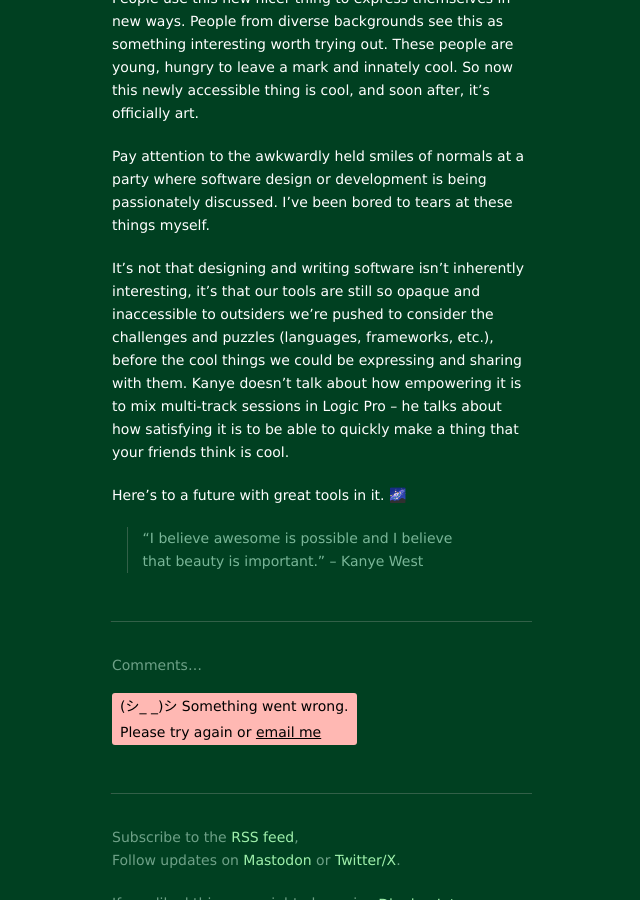
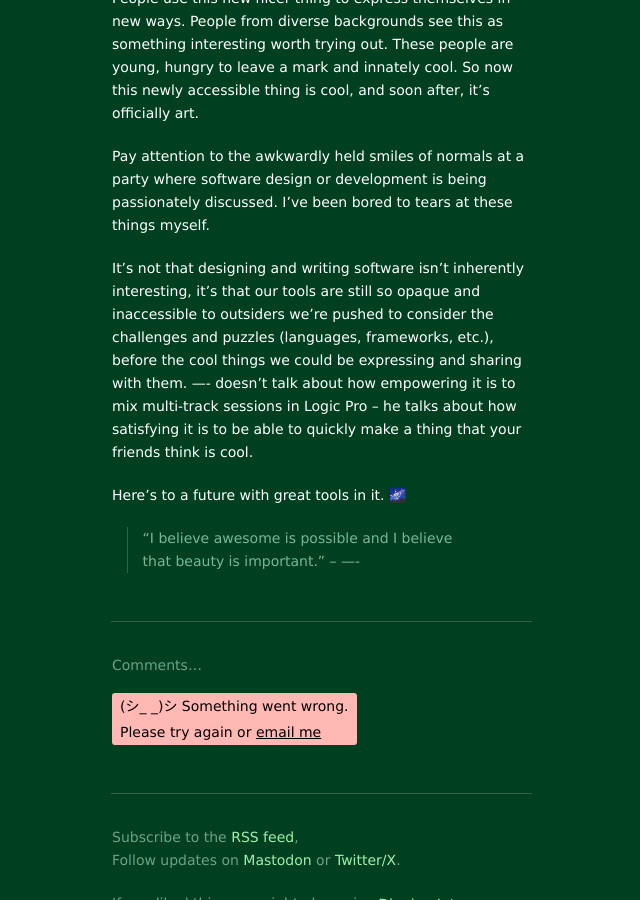
Before and after one commit to pketh/pketh.github.io, a Jekyll site: the page built from _posts/2015-05-10-better-tools.md, in a window 1280 px wide and 900 px high, scrolled down 710 px. Shown: the whole window, without its empty margins (458-1098 px from the left). Built offline with Jekyll 4.4.1, drawn with Linux system fonts in a browser that asks for light colours; some of the changed text lies outside the part shown.

Commit message:
remove now-lame reference

```diff
--- a/_posts/2015-05-10-better-tools.md
+++ b/_posts/2015-05-10-better-tools.md
@@ -4,7 +4,7 @@ title:  "What Better Tools Really Mean"
 tags: learning
 ---
 
-In an old issue of [PAPER][paper], Kanye West writes about art school and music:
+In an old issue of PAPER mag, ---- writes about art school and music:
 
 > “I’d have an assignment to do an ink drawing that took me two weeks, three weeks, and I’d show it to my friends and they’d say, ‘Cool. My friend can draw. Now let’s go play ball. Let’s go downtown and talk to some girls.' But when I’d work on a track, I’d work on it for just that afternoon — chop up a sample, put some drums to it. And if my friends liked it, we’d make a tape of it and play it all the way downtown. We’d listen to it all night, keep rewinding it. I made a decision at that point to focus on painting with sound instead of painting visually.”
 
@@ -14,10 +14,8 @@ People use this new nicer thing to express themselves in new ways. People from d
 
 Pay attention to the awkwardly held smiles of normals at a party where software design or development is being passionately discussed. I’ve been bored to tears at these things myself.
 
-It’s not that designing and writing software isn’t inherently interesting, it’s that our tools are still so opaque and inaccessible to outsiders we're pushed to consider the challenges and puzzles (languages, frameworks, etc.), before the cool things we could be expressing and sharing with them. Kanye doesn’t talk about how empowering it is to mix multi-track sessions in Logic Pro – he talks about how satisfying it is to be able to quickly make a thing that your friends think is cool.
+It’s not that designing and writing software isn’t inherently interesting, it’s that our tools are still so opaque and inaccessible to outsiders we're pushed to consider the challenges and puzzles (languages, frameworks, etc.), before the cool things we could be expressing and sharing with them. ---- doesn’t talk about how empowering it is to mix multi-track sessions in Logic Pro – he talks about how satisfying it is to be able to quickly make a thing that your friends think is cool.
 
 Here’s to a future with great tools in it. 🌌
 
-> “I believe awesome is possible and I believe that beauty is important.” – Kanye West
-
-[paper]:http://www.papermag.com/2015/04/kanye_west.php
+> “I believe awesome is possible and I believe that beauty is important.” – ----
```
Also changed, not shown: _posts/2016-05-07-music-and-software.md (+1 -1 lines).
